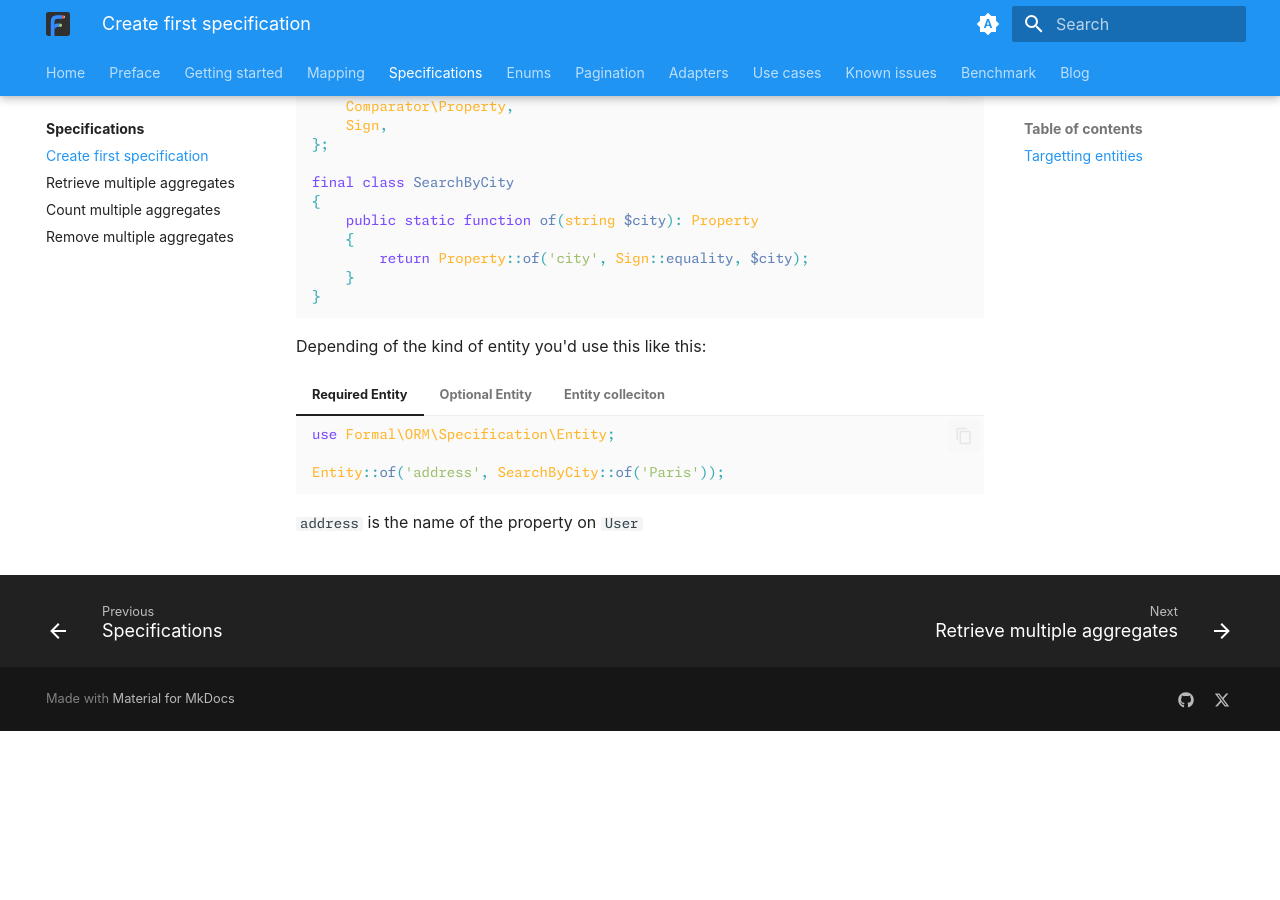
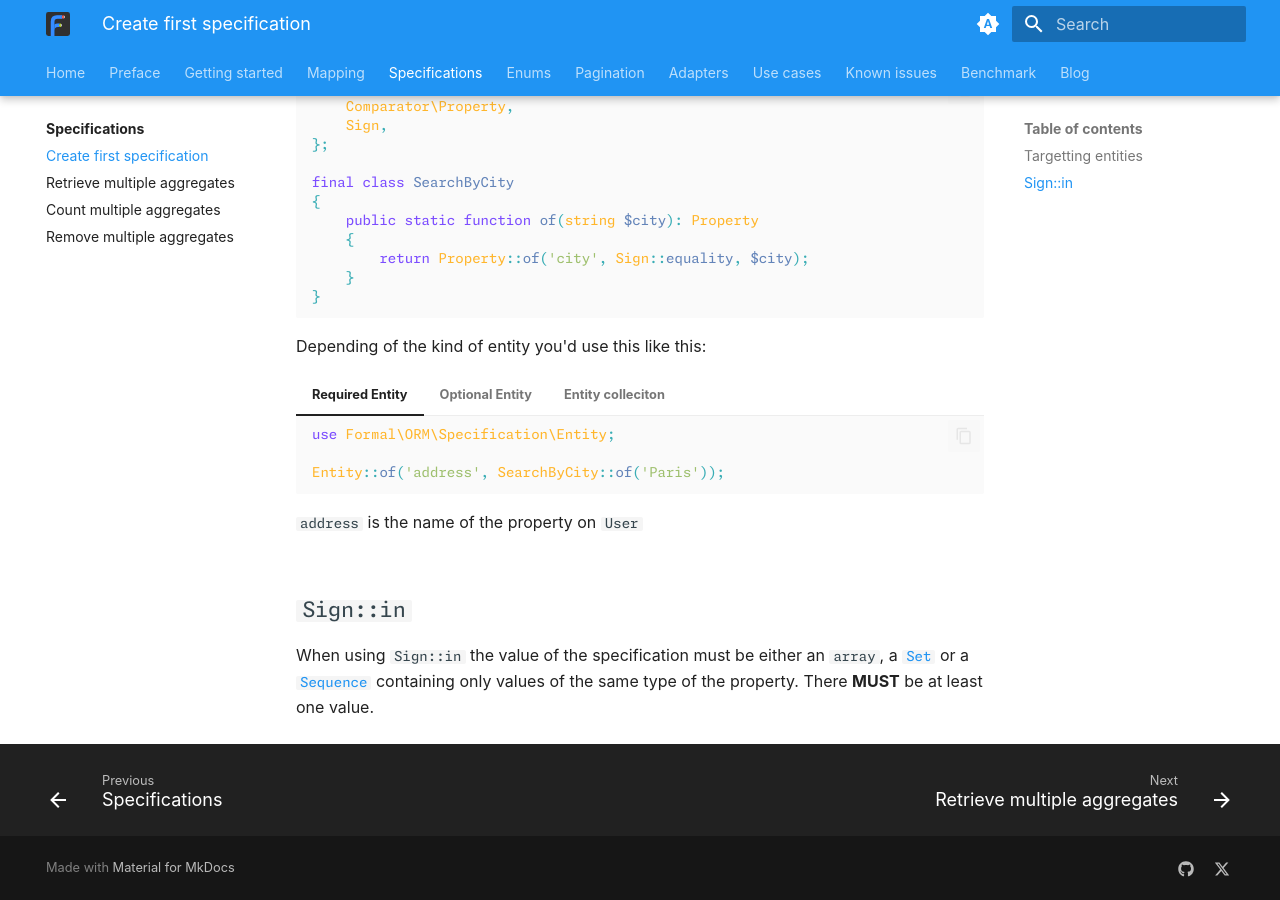
Before and after one commit to formal-php/orm, an MkDocs documentation site: the page built from documentation/specifications/custom.md, in a window 1280 px wide and 900 px high, scrolled down 1192 px. Built offline with MkDocs 1.6.1 and Material for MkDocs 9.7.7, drawn with Linux system fonts in a browser that asks for light colours; plug-ins that fetch from the network failed and are left out; before the commit the page ends 1923 px from its top, so only the background shows below that.

Commit message:
add doc on how to use the Sign::in

```diff
--- a/documentation/specifications/custom.md
+++ b/documentation/specifications/custom.md
@@ -104,3 +104,7 @@ Depending of the kind of entity you'd use this like this:
     `addresses` is the name of the property on `User`
 
     An aggregate will be matched as long as one address exist with this city.
+
+## `Sign::in`
+
+When using `Sign::in` the value of the specification must be either an `array`, a [`Set`](http://innmind.github.io/Immutable/structures/set/) or a [`Sequence`](http://innmind.github.io/Immutable/structures/sequence/) containing only values of the same type of the property. There **MUST** be at least one value.
```
